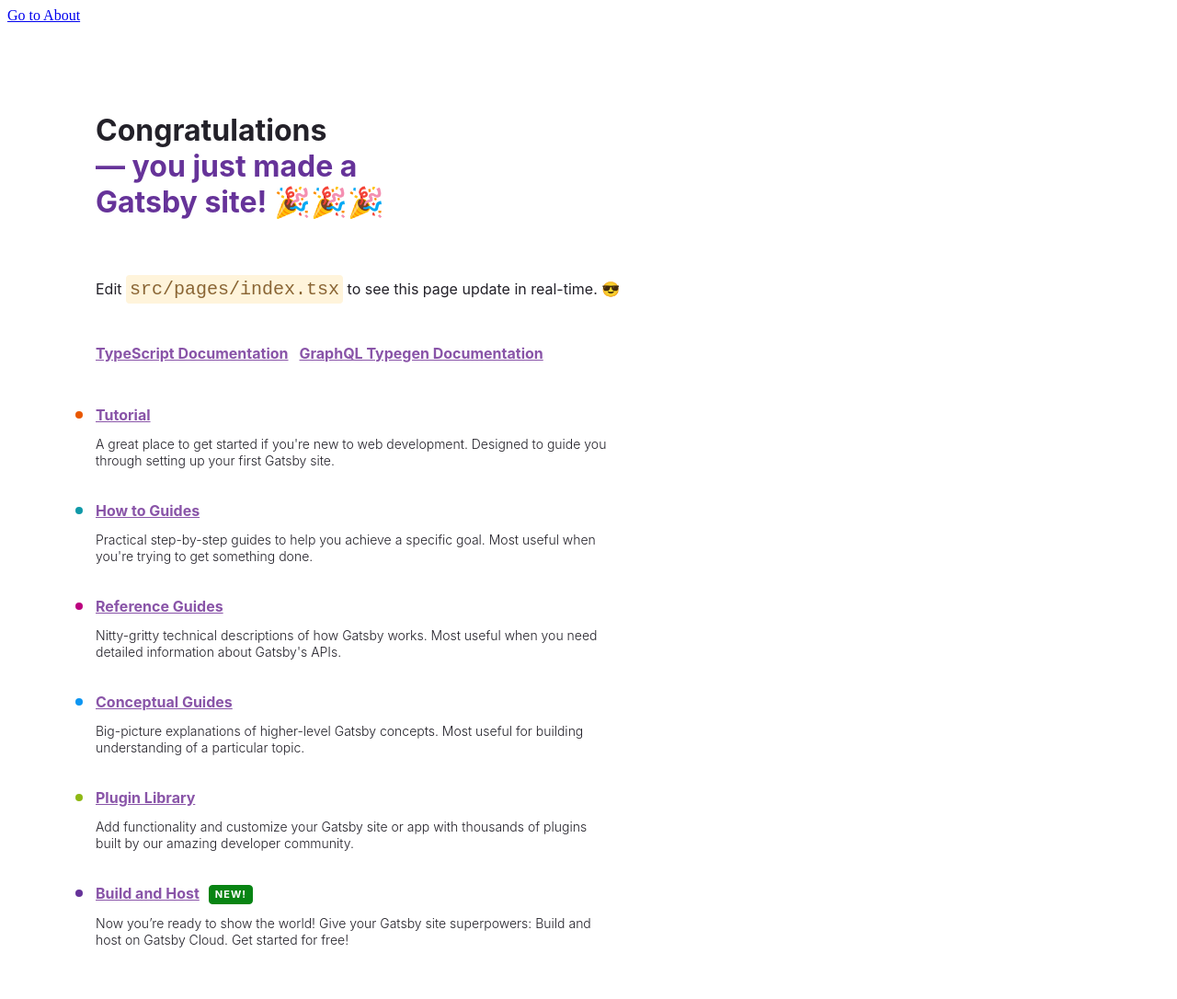
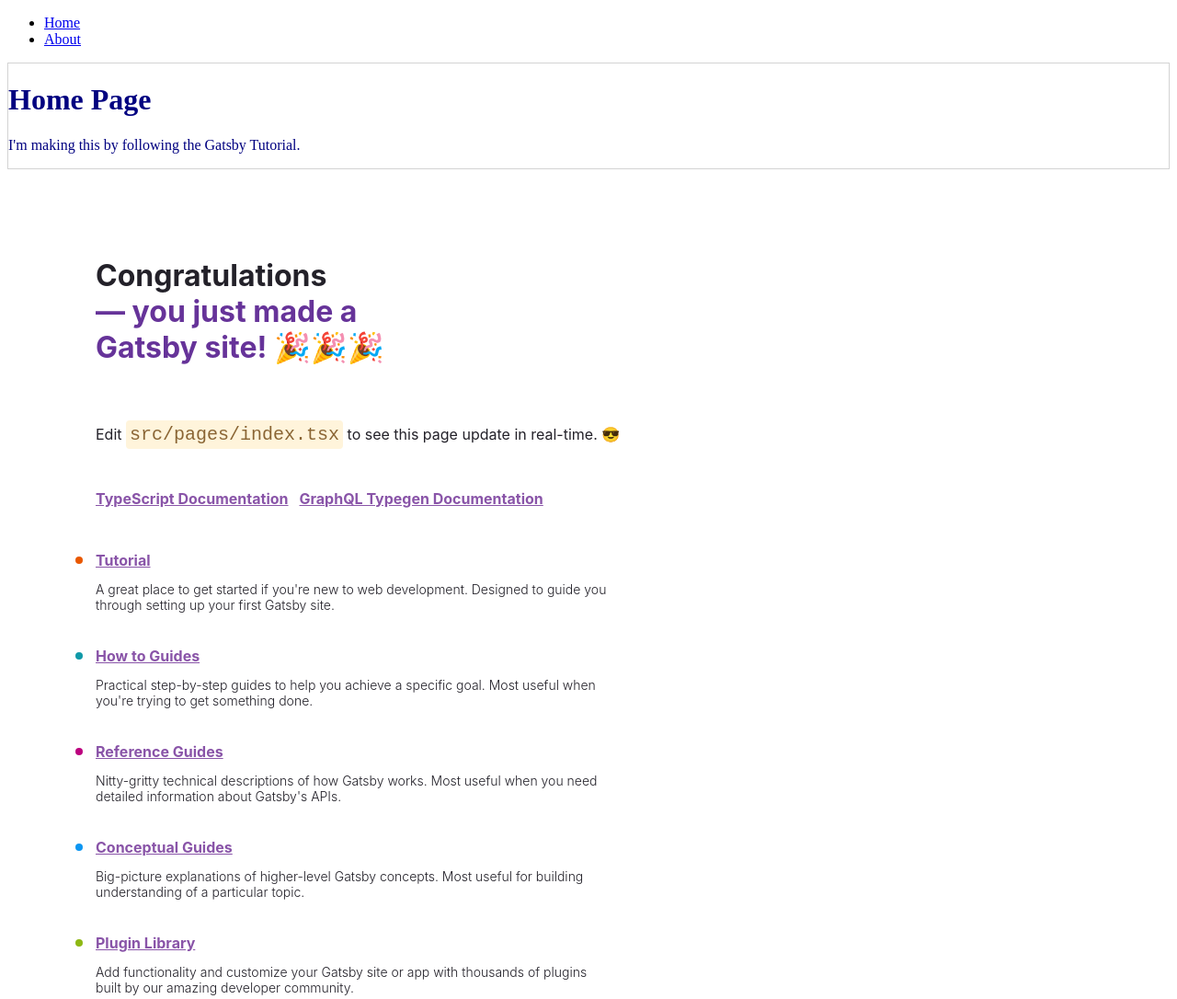
Before and after one commit to headring/FEB_DP_ReactStudy, a Gatsby site in the folder vanilaGatsby-TS/: page / in a window 1280 px wide. Shown: the top 1086 px of the page at 92% size. Built offline with nearby package versions, Linux system fonts and the light colour scheme; Gatsby itself is replaced by a stand-in of ours.

Commit message:
import layout component, 타입 오류 발생했지만 잘 돌아감

```diff
--- a/vanilaGatsby-TS/src/pages/index.tsx
+++ b/vanilaGatsby-TS/src/pages/index.tsx
@@ -3,6 +3,8 @@
 import { Link } from "gatsby";
 import type { HeadFC } from "gatsby"
 import MDEditor from '@uiw/react-md-editor';
+import Layout from '../components/layout'
+
 
 const pageStyles = {
   color: "#232129",
@@ -160,7 +162,9 @@
         <MDEditor value={value} onChange={setValue} />
         <MDEditor.Markdown source={value} style={{ whiteSpace: 'pre-wrap' }} />
       </div> */}
-      <Link to="/about">Go to About</Link>
+      <Layout pageTitle="Home Page" children="crossing">
+        <p>I'm making this by following the Gatsby Tutorial.</p>
+      </Layout>
       <main style={pageStyles}>
         <h1 style={headingStyles}>
           Congratulations
```
